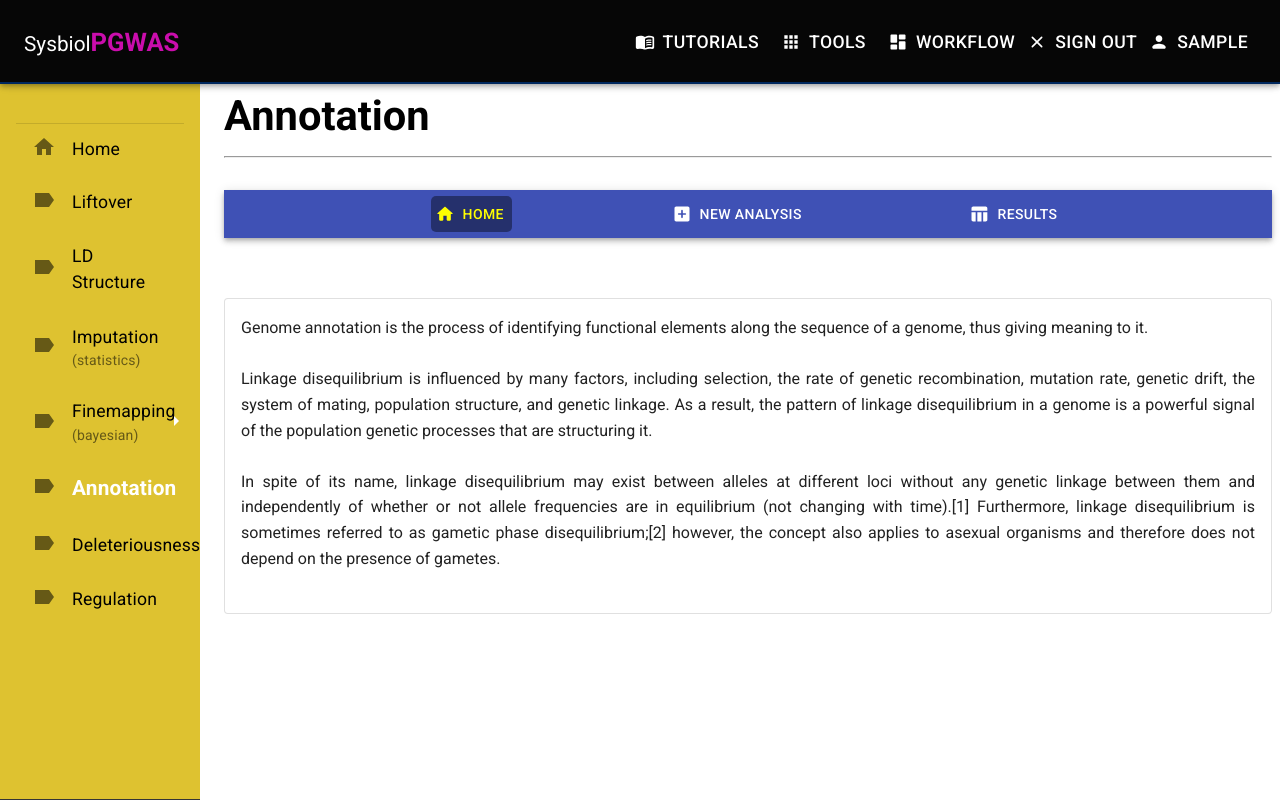
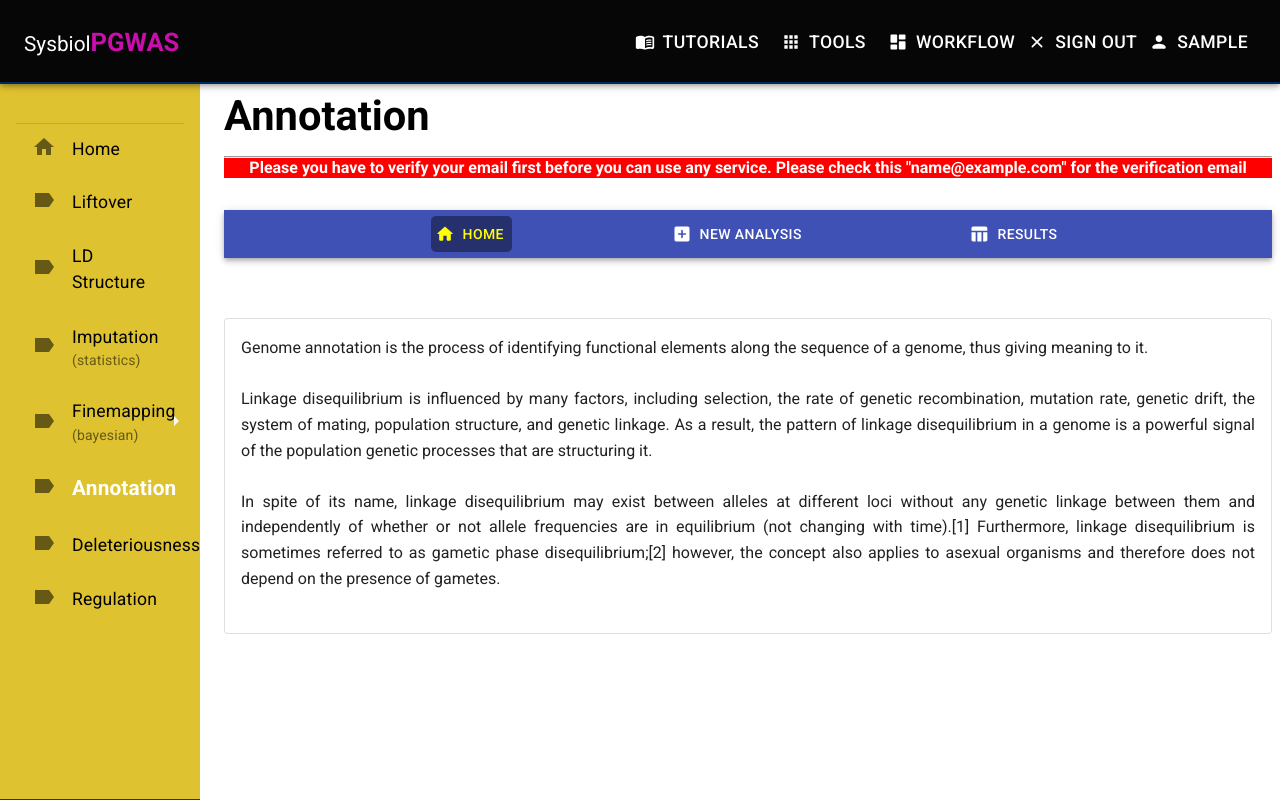
Before and after one commit to covenant-university-bioinformatics/pgwasproject, a React (Create React App) app in the folder frontend/: page /tools/annotation in a window 1280 px wide. Shown: the top 800 px of the page. Built offline with nearby package versions, Linux system fonts and the light colour scheme; sample sign-in values are in the browser's storage.

Commit message:
fixed bugs

```diff
--- a/frontend/src/App.tsx
+++ b/frontend/src/App.tsx
@@ -4,6 +4,14 @@ import { useActions } from "./hooks/useActions";
 
 function App() {
   const { authCheckState } = useActions();
+
+  if (window.location.host.startsWith("www")) {
+    window.location.href =
+      window.location.protocol +
+      "//" +
+      window.location.host +
+      window.location.pathname;
+  }
 
   const checkAuth = useCallback(() => {
     authCheckState();
--- a/frontend/src/components/Hero/index.module.scss
+++ b/frontend/src/components/Hero/index.module.scss
@@ -42,6 +42,7 @@
     padding: 2rem;
     @include respondMax(ipad-port) {
       padding: 10px;
+      //justify-content: flex-start;
     }
     //display: flex;
     //align-items: center;
@@ -58,8 +59,13 @@
       border-radius: 5px;
       margin-bottom: 1rem;
       @include respondMax(tab-land) {
-        margin-top: 1rem;
+        //margin-top: 1rem;
         font-size: 2rem;
+      }
+
+      @include respondMax(ipad-land) {
+        margin-top: -10rem;
+        //font-size: 2rem;
       }
       //text-align: justify;
       color: $color-white;
@@ -124,6 +130,8 @@
         @include respondMax(ipad-port) {
           margin: 0 0 5px 0;
           padding: 0.5rem 1rem;
+          width: 90%;
+          height: 2.5rem;
         }
         @include respondMax(phone-port) {
           width: 90%;
@@ -148,6 +156,8 @@
         font-size: 1.2rem;
         @include respondMax(ipad-port) {
           padding: 0.5rem 1rem;
+          width: 90%;
+          height: 2.5rem;
         }
         @include respondMax(phone-port) {
           width: 90%;
--- a/frontend/src/components/SignIn/index.tsx
+++ b/frontend/src/components/SignIn/index.tsx
@@ -23,7 +23,9 @@ type SignInFormData = {
   [key: string]: any;
 };
 
-const SignIn: React.FC<Props & RouteComponentProps> = (props) => {
+const SignIn: React.FC<
+  Props & RouteComponentProps<{}, {}, { referrer: string }>
+> = (props) => {
   const { signinUser } = useActions();
 
   const signIn = useCallback(
@@ -40,7 +42,8 @@ const SignIn: React.FC<Props & RouteComponentProps> = (props) => {
   let redirect: JSX.Element | null = null;
   if (success && user.username) {
     showToastSuccess(`Welcome ${user.username}`);
-    redirect = <Redirect to={"/"} />;
+    const path = props?.location?.state?.referrer || "/";
+    redirect = <Redirect to={path} />;
   }
 
   let message: JSX.Element | null = null;
--- a/frontend/src/hoc/AuthGuard.tsx
+++ b/frontend/src/hoc/AuthGuard.tsx
@@ -10,7 +10,15 @@ const AuthGuard = (Component: any) => {
       if (user.username) {
         return <Component {...this.props} />;
       } else {
-        return <Redirect to={"/sign_in"} />;
+        return (
+          <Redirect
+            to={{
+              pathname: "/sign_in",
+              // @ts-ignore
+              state: { referrer: this.props.location.pathname },
+            }}
+          />
+        );
       }
     };
 
--- a/frontend/src/layouts/ToolsLayout/index.module.scss
+++ b/frontend/src/layouts/ToolsLayout/index.module.scss
@@ -1,5 +1,12 @@
 @import "../../partials/mixins";
-
+.email_confirmed{
+  width: 100%;
+  height: 20px;
+  background-color: red;
+  color: white;
+  text-align: center;
+  font-weight: bold;
+}
 .tool_appbar {
   width: 100%;
   height: 100%;
--- a/frontend/src/layouts/ToolsLayout/index.tsx
+++ b/frontend/src/layouts/ToolsLayout/index.tsx
@@ -8,6 +8,7 @@ import {
   HomeRounded,
   TableChartRounded,
 } from "@material-ui/icons";
+import { useTypedSelector } from "../../hooks/useTypedSelector";
 
 type Props = {
   title: string;
@@ -15,8 +16,15 @@ type Props = {
 };
 
 const ToolsLayout: React.FC<Props> = ({ title, path, children }) => {
+  const { user } = useTypedSelector((state) => state.auth);
   return (
     <MainLayout title={title}>
+      {!user.emailConfirmed ? (
+        <div className={classes.email_confirmed}>
+          Please you have to verify your email first before you can use any
+          service. Please check this "{user.email}" for the verification email
+        </div>
+      ) : null}
       <div className={classes.tool_appbar}>
         <AppBar position="static" className={classes.appBar}>
           <Toolbar variant="dense" className={classes.toolBar}>
```
